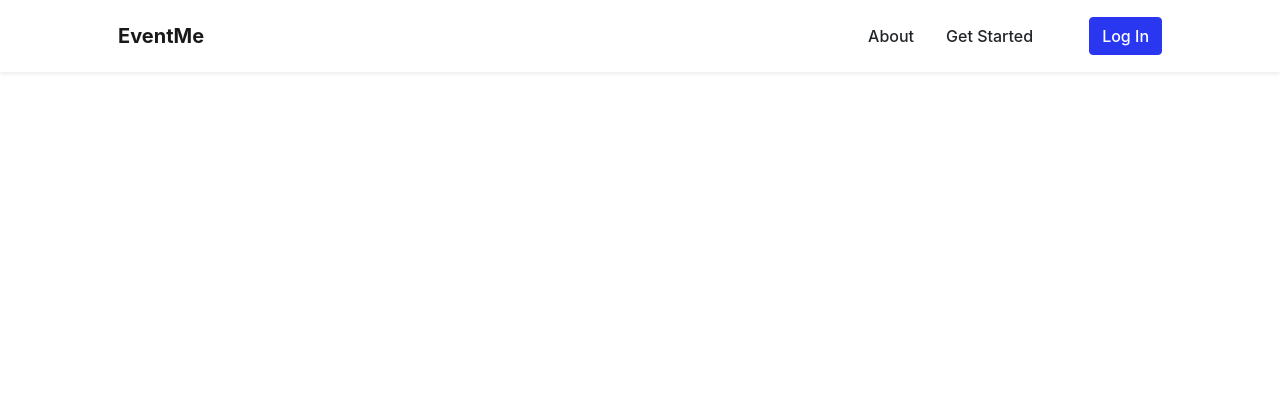
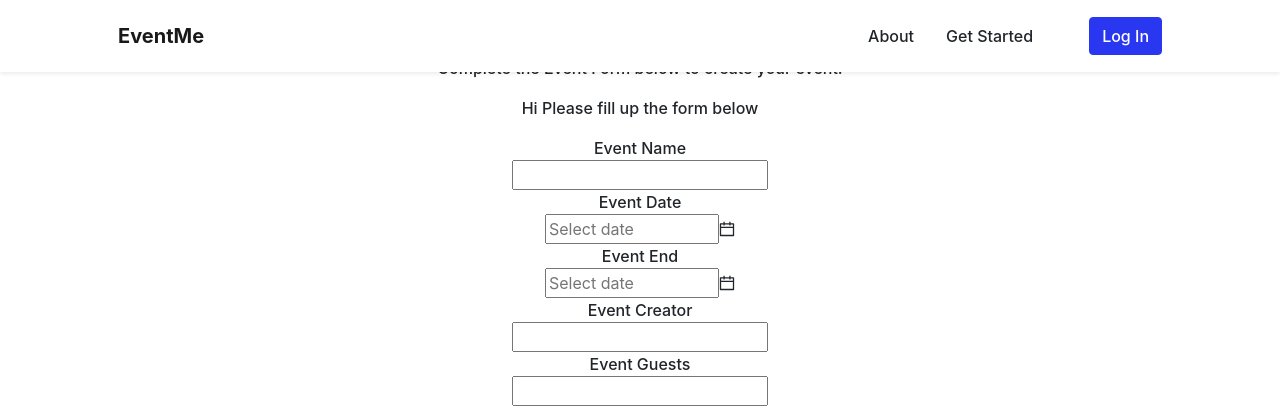
Before and after one commit to EduardoCortesL/event-me-front-end, a React (Create React App) app: page /eventForm in a window 1280 px wide. Shown: the top 416 px of the page. Built offline with nearby package versions, Linux system fonts and the light colour scheme; no server answers.

Commit message:
prelimnary create event form with formik and antd

```diff
--- a/package.json
+++ b/package.json
@@ -9,13 +9,15 @@
     "@testing-library/user-event": "^13.5.0",
     "antd": "^4.18.1",
     "bootstrap": "^5.1.3",
+    "formik": "^2.2.9",
     "react": "^17.0.2",
     "react-dom": "^17.0.2",
     "react-icons": "^4.3.1",
     "react-router-dom": "^6.2.1",
     "react-scripts": "5.0.0",
     "styled-components": "^5.3.3",
-    "web-vitals": "^2.1.2"
+    "web-vitals": "^2.1.2",
+    "yup": "^0.32.11"
   },
   "scripts": {
     "start": "react-scripts start",
--- a/src/App.js
+++ b/src/App.js
@@ -10,6 +10,7 @@ import './App.css';
 import { Header } from 'antd/lib/layout/layout';
 
 import Home from './pages/Home';
+import EventForm from './pages/eventForm';
 
 const App = () => {
   return(
@@ -17,11 +18,11 @@ const App = () => {
        <Navbar />
           <Routes>
             <Route path="/" element={<Home />} />
+            <Route path="/eventForm" element={<EventForm />}/>
           </Routes>
      </div>
   );
 };
-
 
 /**
 function App() {
--- a/src/Navbar/index.js
+++ b/src/Navbar/index.js
@@ -30,7 +30,7 @@ const Navbar = () => {
         <>
          <nav className="navbar navbar-expand-lg navbar-light fixed-top shadow-sm" id="mainNav">
             <div className="container px-5">
-                <a className="navbar-brand fw-bold" href="#page-top">EventMe</a>
+                <a className="navbar-brand fw-bold" href="/">EventMe</a>
                 <button className="navbar-toggler" type="button" data-bs-toggle="collapse" data-bs-target="#navbarResponsive" aria-controls="navbarResponsive" aria-expanded="true" aria-label="Toggle navigation">
                     Menu
                     <i className="bi-list"></i>
@@ -38,7 +38,7 @@ const Navbar = () => {
                 <div className="collapse navbar-collapse" id="navbarResponsive">
                     <ul className="navbar-nav ms-auto me-4 my-3 my-lg-0">
                         <li className="nav-item"><a className="nav-link me-lg-3" href="#About">About</a></li>
-                        <li className="nav-item"><a className="nav-link me-lg-3" href="#GetStarted">Get Started</a></li>
+                        <li className="nav-item"><a className="nav-link me-lg-3" href="EventForm">Get Started</a></li>
                     </ul>
                         <span className="d-flex align-items-center">
                             <i className="bi-chat-text-fill me-2"></i>
--- a/src/pages/Home.js
+++ b/src/pages/Home.js
@@ -1,5 +1,4 @@
 import React from "react";
-
 import Layout, { Content } from "antd/lib/layout/layout";
 import { Link } from "react-router-dom";
 
--- /dev/null
+++ b/src/pages/eventForm.js
@@ -0,0 +1,88 @@
+import React from "react";
+import { Formik, Field, useFormik } from "formik";
+//import Layout, { Content } from "antd/lib/layout/layout";
+import * as Yup from "yup";
+import { Row, Col, Form, DatePicker, Input } from "antd";
+
+const EventForm = () => {
+  return (
+    <div>
+      <Row>
+        <Col span="12">
+          <div className="event-form-card">
+            <h1 level="3">Create your event</h1>
+            <p type="secondary">
+              Complete the Event Form below to create your event.
+            </p>
+            <Formik
+              initialValues={{
+                eventName: "",
+                eventDate: "",
+                eventEnd: "",
+                eventLocation: "",
+                eventCreator: "",
+                eventGuests: "",
+              }}
+              validationSchema={Yup.object({
+                eventName: Yup.string().required("Required"),
+                eventDate: Yup.date(),
+                eventEnd: Yup.date(),
+                eventLocation: Yup.string().required("Required"),
+                eveentCreator: Yup.string().required("Required"),
+                eventGuests: Yup.array(),
+              })}
+              onSubmit={(values) => {
+                alert(JSON.stringify(values, null, 2));
+              }}
+            >
+              {(formik) => (
+                <Form>
+                  <Row>
+                    <p>Hi Please fill up the form below</p>
+                  </Row>
+                  <Row>
+                    <Col span="12" className="half-field">
+                      <Form.Item label="Event Name" name="eventName">
+                        <Input />
+                      </Form.Item>
+                    </Col>
+                  </Row>
+                  <Row>
+                    <Col span="12" className="half-field">
+                      <Form.Item label="Event Date" name="eventDate">
+                        <DatePicker />
+                      </Form.Item>
+                    </Col>
+                  </Row>
+                  <Row>
+                    <Col span="12" className="half-field">
+                      <Form.Item label="Event End" name="eventEnd">
+                        <DatePicker />
+                      </Form.Item>
+                    </Col>
+                  </Row>
+                  <Row>
+                      <Col span="12" className="half-field">
+                          <Form.Item label="Event Creator" name="eventCreator">
+                              <Input />
+                          </Form.Item>
+                      </Col>
+                  </Row>
+                  <Row>
+                      <Col span="12" className="half-field">
+                          <Form.Item label="Event Guests" name="eventGuest">
+                              <Input />
+                          </Form.Item>
+                      </Col>
+                  </Row>
+                </Form>
+              )}
+            </Formik>
+          </div>
+        </Col>
+      </Row>
+    </div>
+  );
+};
+
+export default EventForm;
```
Also changed, not shown: 1 other file (tests, documents, lock files or other folders).
